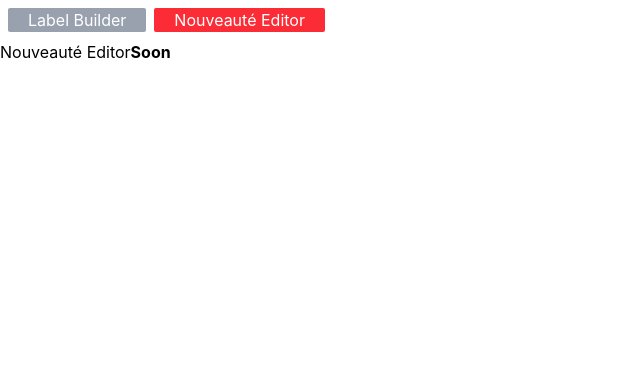
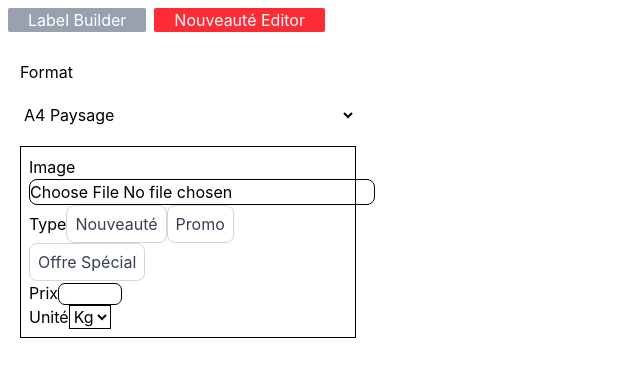
Before and after one commit to EmilPhOniX/Label-Builder, a React (Vite) app: page / in a window 1280 px wide. Both pictures are taken after a click on the button "Nouveauté Editor". Shown: the top 368 px of the page, without its empty margins (0-640 px from the left). Built offline with nearby package versions, Linux system fonts and the light colour scheme.

Commit message:
feat: basic form

```diff
--- /dev/null
+++ b/src/components/Affiche.tsx
@@ -0,0 +1,86 @@
+export default function Affiche() {
+  return (
+    <>
+      <form className="border w-84 min-h-14 p-2">
+        <label>
+          <span>Image</span>
+          <input type="file" />
+        </label>
+
+        <br />
+
+        <label>
+          <span>Type</span>
+        </label>
+
+        <label className="cursor-pointer" htmlFor="Nouveauté">
+          <input
+            type="radio"
+            id="Nouveauté"
+            name="AfficheType"
+            value="Nouveauté"
+            className="peer sr-only"
+          />
+          <span
+            className="inline-block rounded-lg border border-gray-300 bg-white px-2 py-1.5 text-gray-700
+                 peer-checked:border-red-600 peer-checked:bg-red-600 peer-checked:text-white
+                 peer-focus-visible:outline-2 peer-focus-visible:outline-offset-2 peer-focus-visible:outline-red-600"
+          >
+            Nouveauté
+          </span>
+        </label>
+
+        <label className="cursor-pointer" htmlFor="Promo">
+          <input
+            type="radio"
+            id="Promo"
+            name="AfficheType"
+            value="Promo"
+            className="peer sr-only"
+          />
+          <span
+            className="inline-block rounded-lg border border-gray-300 bg-white px-2 py-1.5 text-gray-700
+                 peer-checked:border-red-600 peer-checked:bg-red-600 peer-checked:text-white
+                 peer-focus-visible:outline-2 peer-focus-visible:outline-offset-2 peer-focus-visible:outline-red-600"
+          >
+            Promo
+          </span>
+        </label>
+
+        <label className="cursor-pointer" htmlFor="offre-special">
+            <input
+              type="radio"
+              id="offre-special"
+              name="AfficheType"
+              value="offre-special"
+              className="peer sr-only"
+            />
+          <span
+            className="inline-block rounded-lg border border-gray-300 bg-white px-2 py-1.5 text-gray-700
+          peer-checked:border-red-600 peer-checked:bg-red-600 peer-checked:text-white
+            peer-focus-visible:outline-2 peer-focus-visible:outline-offset-2 peer-focus-visible:outline-red-600"
+          >
+            Offre Spécial
+          </span>
+        </label>
+
+        <br />
+
+        <label>
+          <span>Prix</span>
+          <input type="text" className="text-sm w-16"></input>
+        </label>
+
+        <br />
+
+        <label>
+          <span>Unité</span>
+          <select className="border">
+            <option value="Kg">Kg</option>
+            <option value="L">L</option>
+          </select>
+        </label>
+      </form>
+    </>
+  );
+}
--- /dev/null
+++ b/src/components/AfficheForm.tsx
@@ -0,0 +1,16 @@
+import Affiche from "./Affiche";
+
+export default function AfficheForm() {
+  return (
+    <div className="flex flex-col gap-5 m-5">
+      <label>Format</label>
+      <select>
+        <option value="A4PA">A4 Paysage</option>
+        <option value="A4PO">A4 Portrait</option>
+        <option value="A6">A6</option>
+      </select>
+
+      <Affiche />
+    </div>
+  );
+}
--- a/src/pages/NouveauteEditor.tsx
+++ b/src/pages/NouveauteEditor.tsx
@@ -1,8 +1,9 @@
+import AfficheForm from "../components/AfficheForm";
+
 export default function NouveauteEditor() {
   return (
     <div className="flex">
-      <h1>Nouveauté Editor</h1>
-      <p><strong>Soon</strong></p>
+      <AfficheForm />
     </div>
   );
 }
```
Also changed, not shown: 1 other file (tests, documents, lock files or other folders).
